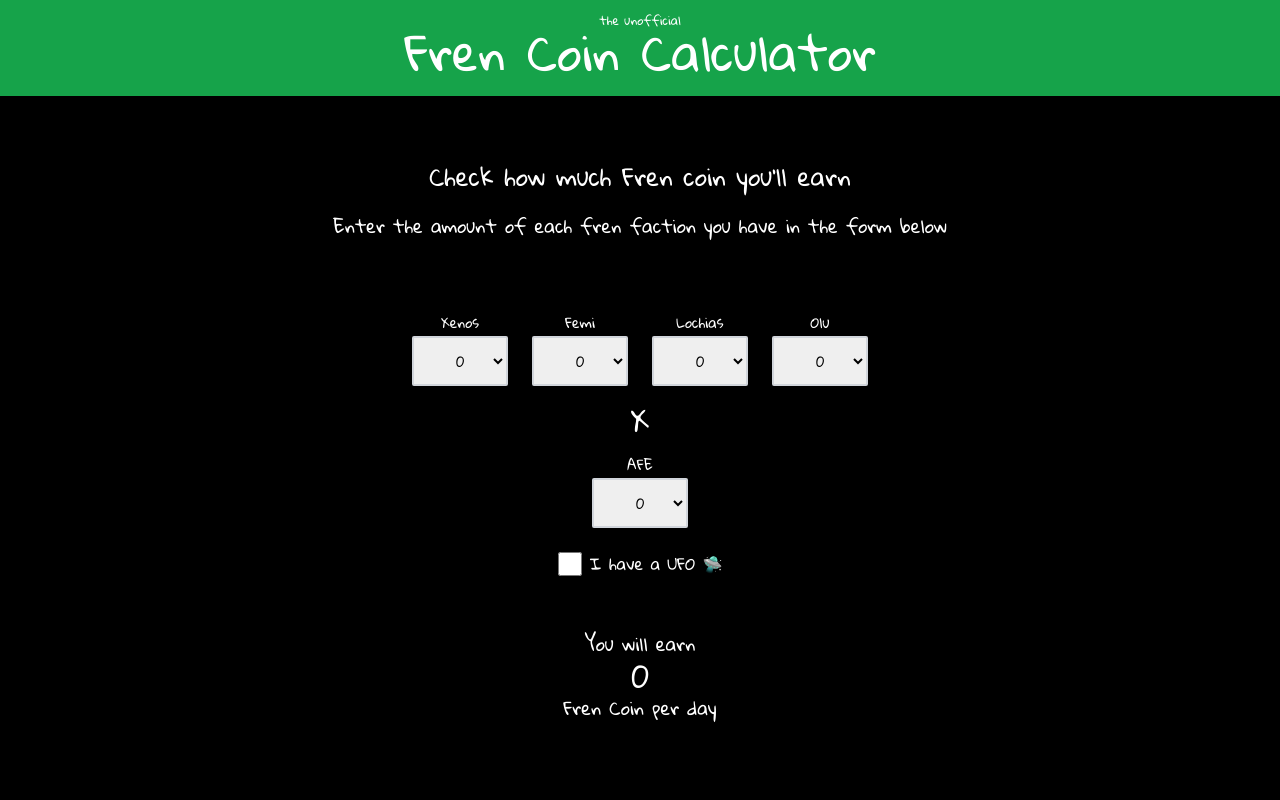
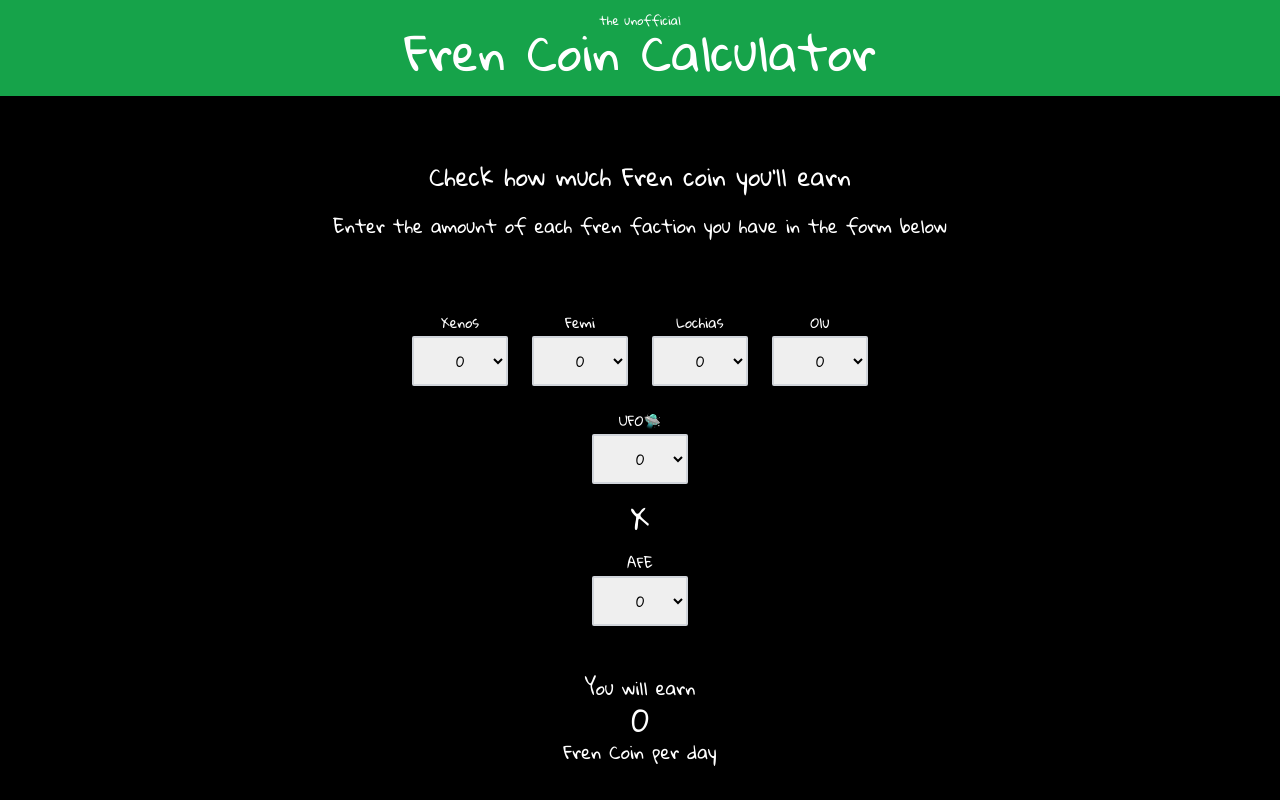
Before and after one commit to sandypockets/fren-coin-calculator, a Next.js app: page / in a window 1280 px wide. Built offline with nearby package versions, Linux system fonts and the light colour scheme.

Commit message:
Accommodate multiple UFOs

```diff
--- a/components/SelectBox.jsx
+++ b/components/SelectBox.jsx
@@ -2,8 +2,9 @@ import { useEffect } from "react";
 
 export default function SelectBox({ label, state, setState }) {
 
-  const nums = Array.from(Array(21).keys())
   const name = label.toLowerCase();
+  const optionNums = name === 'ufo' ? 3 : 21;
+  const nums = Array.from(Array(optionNums).keys())
 
   function handleChange(e) {
     const val = e.target.value;
@@ -15,7 +16,7 @@ export default function SelectBox({ label, state, setState }) {
   return (
     <div className="mx-3 w-24">
       <label htmlFor={name} className="block text-sm font-medium text-center">
-        {label}
+        {label}{name === 'ufo' && "🛸"}
       </label>
       <select
         id={`select-${name}`}
--- a/pages/index.js
+++ b/pages/index.js
@@ -4,7 +4,6 @@ import SelectBox from "../components/SelectBox";
 import { useEffect, useState } from 'react';
 
 export default function Home() {
-  const [hasUfo, setHasUfo] = useState(false);
   const [coinPerDay, setCoinPerDay] = useState(0)
   const [state, setState] = useState({
     xenos: 0,
@@ -12,6 +11,7 @@ export default function Home() {
     lochias: 0,
     olu: 0,
     afe: 0,
+    ufo: 0
   })
   const [factionEarnings, setFactionEarnings] = useState({
     xenos: 0,
@@ -27,48 +27,52 @@ export default function Home() {
     lochias: 0.75,
     olu: 1,
     afe: 0.1,
+    ufo: 1
   }
 
   useEffect(() => {
-    calculateFrenCoin(hasUfo)
-  }, [state, hasUfo])
+    calculateFrenCoin()
+  }, [state])
 
   useEffect(() => {
-    calculateAfeEarnings(hasUfo)
-  }, [factionEarnings, hasUfo])
+    calculateAfeEarnings()
+  }, [factionEarnings, state])
 
-  function calculateAfeEarnings(userHasUfo) {
-    let coinEarnings = 0;
-    if (userHasUfo) coinEarnings = 1;
-    coinEarnings += (factionEarnings.xenos + factionEarnings.femi + factionEarnings.lochias + factionEarnings.olu)
+  function calculateAfeEarnings() {
+    let coinEarnings = 1;
+    coinEarnings += (factionEarnings.xenos + factionEarnings.femi + factionEarnings.lochias + factionEarnings.olu + factionEarnings.ufo)
     if (state.afe > 0) {
       let afeEarnings = 0
       afeEarnings = state.afe * ogEarningValue.afe
-      setCoinPerDay((coinEarnings > 0 ? coinEarnings + 1 : 1) * (afeEarnings))
+      setCoinPerDay((coinEarnings) * (afeEarnings))
     } else {
       setCoinPerDay(0)
     }
   }
 
-  function calculateFrenCoin(userHasUfo) {
+  function calculateFrenCoin() {
     function calculateEarningPerFaction(faction) {
       let thisFactionEarnings = 0;
       if (state[faction] > 0) {
         thisFactionEarnings = ogEarningValue[faction];
         if (state[faction] > 1) {
-          let thisFactionExtraEarnings = (state[faction] - 1) * (ogEarningValue[faction] / 10);
-          thisFactionEarnings += thisFactionExtraEarnings;
+          if (faction === "ufo") {
+            thisFactionEarnings = state[faction] * ogEarningValue[faction];
+          } else {
+            let thisFactionExtraEarnings = (state[faction] - 1) * (ogEarningValue[faction] / 10);
+            thisFactionEarnings += thisFactionExtraEarnings;
+          }
         }
         setFactionEarnings(prev => ({ ...prev, [faction]: thisFactionEarnings }))
       } else {
         setFactionEarnings(prev => ({ ...prev, [faction]: 0 }))
       }
     }
-    const factionsArray = ['xenos', 'femi', 'lochias', 'olu'];
+    const factionsArray = ['xenos', 'femi', 'lochias', 'olu', 'ufo'];
     for (const faction of factionsArray) {
       calculateEarningPerFaction(faction);
     }
-    calculateAfeEarnings(userHasUfo);
+    calculateAfeEarnings();
   }
 
   return (
@@ -100,25 +104,17 @@ export default function Home() {
                 <SelectBox label="Olu" state={state} setState={setState} />
               </div>
             </div>
+            <div className="flex justify-center mt-6">
+              <SelectBox label="UFO" state={state} setState={setState} />
+            </div>
             <div className="flex flex-col">
               <div className="flex justify-center">
                 <div>
                   <span className="flex justify-center my-4 text-3xl">X</span>
                   <div className="flex justify-center">
                     <SelectBox label="AFE" state={state} setState={setState} />
+
                   </div>
-                </div>
-              </div>
-              <div className="flex justify-center mt-6">
-                <div>
-                  <input
-                    name="ufo"
-                    className="h-6 w-6 accent-green-600"
-                    type="checkbox"
-                    defaultChecked={hasUfo}
-                    onChange={() => setHasUfo(!hasUfo)}
-                  />
-                  <label className="ml-2 align-top">I have a UFO 🛸 </label>
                 </div>
               </div>
             </div>
```
